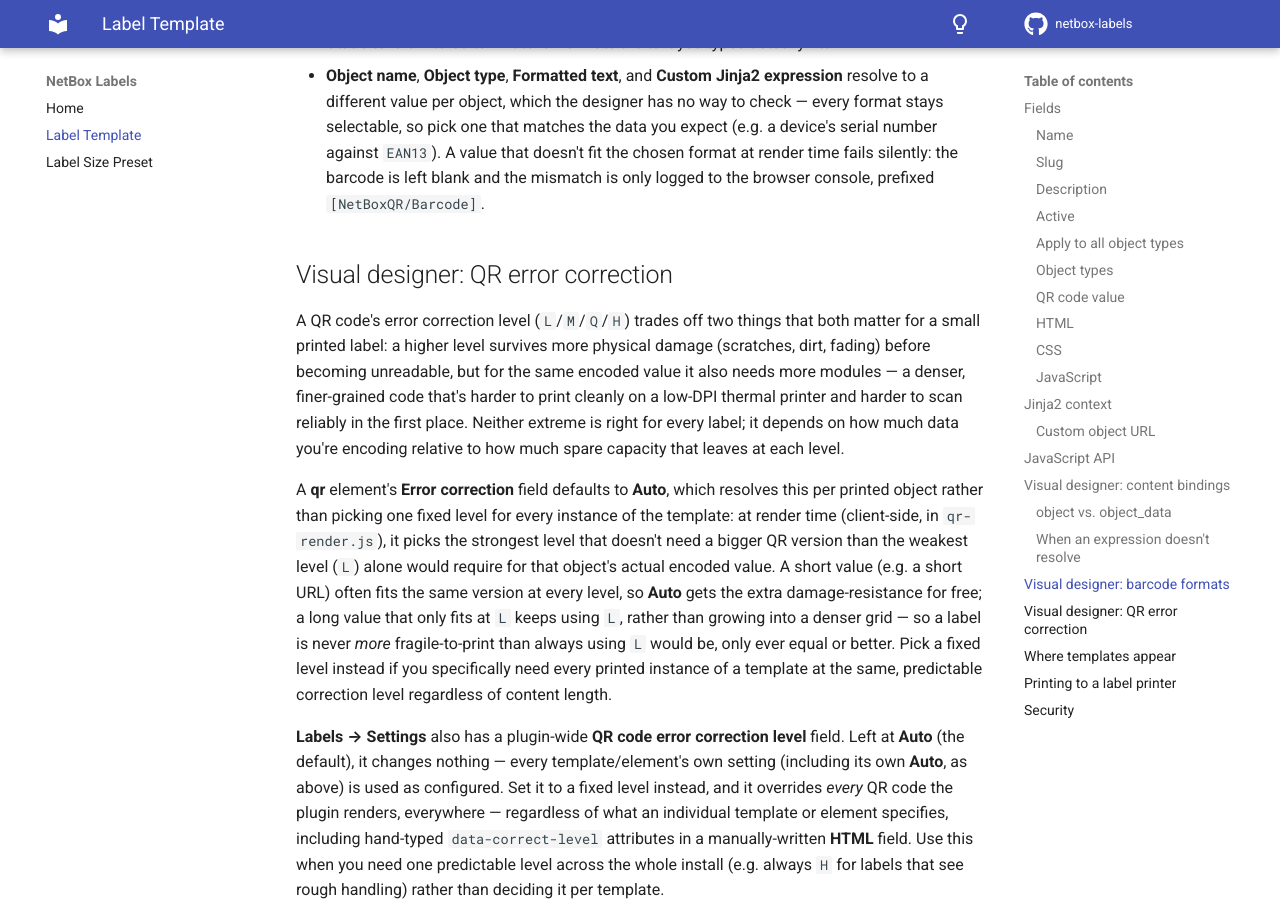
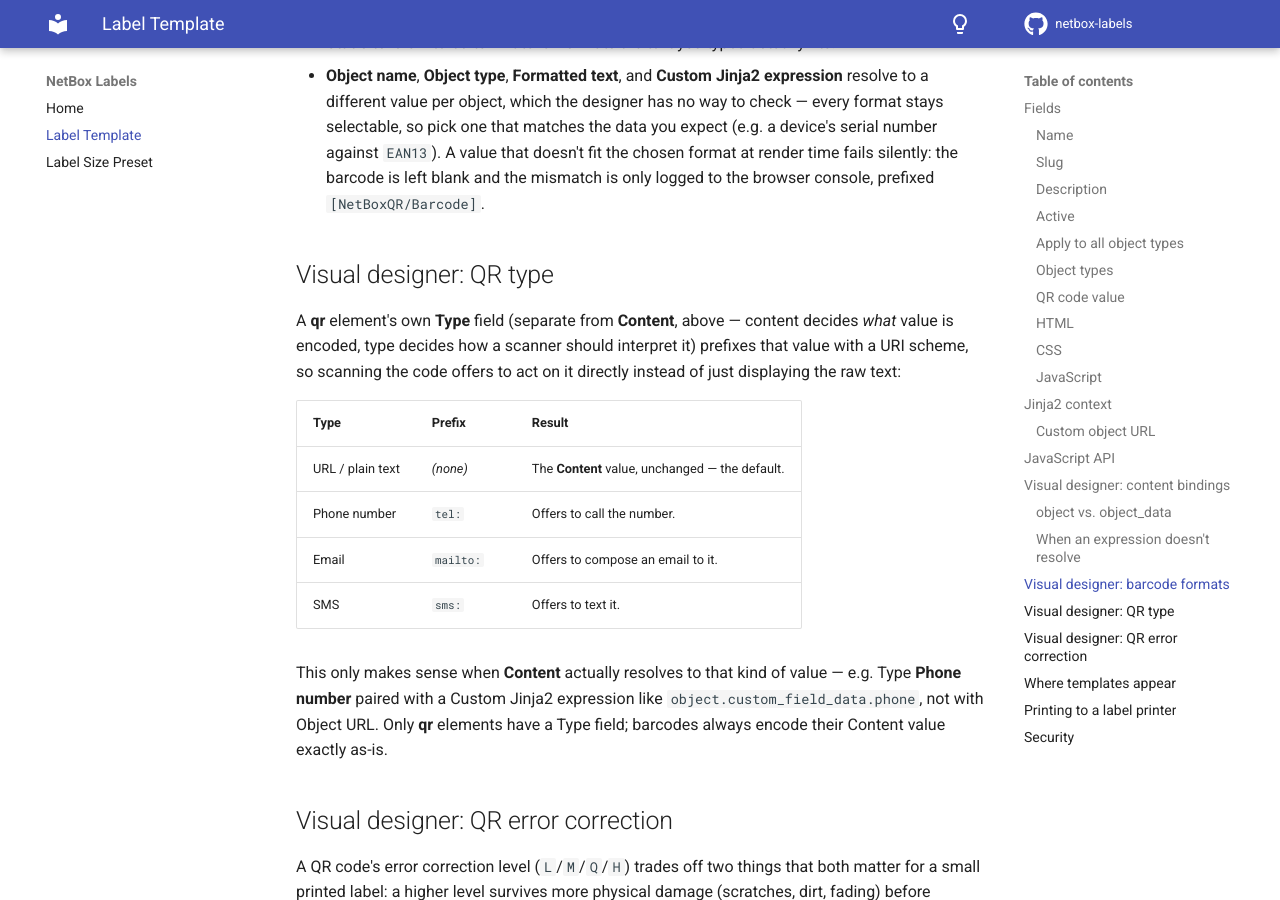
Before and after one commit to N34AY/netbox-labels, an MkDocs documentation site: the page built from docs/qrtemplate.md, in a window 1280 px wide and 900 px high, scrolled down 5850 px. Built offline with MkDocs 1.6.1 and Material for MkDocs 9.7.7, drawn with Linux system fonts in a browser that asks for light colours; comment, search, counter and statistics services are not loaded.

Commit message:
Release v0.5.2
Add a "Type" field to qr elements in the visual designer (URL / plain text,
Phone number, Email, SMS). Prefixes the element's own encoded value with
the matching URI scheme (tel:/mailto:/sms:), so scanning the code offers
to call, email, or text it directly instead of just showing the raw text.

```diff
--- a/docs/qrtemplate.md
+++ b/docs/qrtemplate.md
@@ -199,6 +199,24 @@ whose value it can actually check up front:
   is left blank and the mismatch is only logged to the browser console, prefixed
   `[NetBoxQR/Barcode]`.
 
+## Visual designer: QR type
+
+A **qr** element's own **Type** field (separate from **Content**, above — content decides *what*
+value is encoded, type decides how a scanner should interpret it) prefixes that value with a URI
+scheme, so scanning the code offers to act on it directly instead of just displaying the raw text:
+
+| Type | Prefix | Result |
+| --- | --- | --- |
+| URL / plain text | *(none)* | The **Content** value, unchanged — the default. |
+| Phone number | `tel:` | Offers to call the number. |
+| Email | `mailto:` | Offers to compose an email to it. |
+| SMS | `sms:` | Offers to text it. |
+
+This only makes sense when **Content** actually resolves to that kind of value — e.g. Type
+**Phone number** paired with a Custom Jinja2 expression like `object.custom_field_data.phone`, not
+with Object URL. Only **qr** elements have a Type field; barcodes always encode their Content
+value exactly as-is.
+
 ## Visual designer: QR error correction
 
 A QR code's error correction level (`L`/`M`/`Q`/`H`) trades off two things that both matter for a
--- a/netbox_labels/__init__.py
+++ b/netbox_labels/__init__.py
@@ -6,7 +6,7 @@ class LabelsConfig(PluginConfig):
     verbose_name = 'NetBox Labels'
     author = 'Dmytro Penziakov'
     description = 'Generate scannable QR code labels for NetBox objects from admin-defined HTML/CSS/JS templates'
-    version = '0.5.1'
+    version = '0.5.2'
     base_url = 'labels'
     min_version = '4.5.0'
 
--- a/pyproject.toml
+++ b/pyproject.toml
@@ -4,7 +4,7 @@ build-backend = "setuptools.build_meta"
 
 [project]
 name = "netbox-labels"
-version = "0.5.1"
+version = "0.5.2"
 description = "QR code label templates for NetBox objects"
 readme = "README.md"
 license = "Apache-2.0"
```
Also changed, not shown: netbox_labels/static/docs/models/netbox_labels/qrtemplate/index.html (+61 -0 lines), netbox_labels/static/netbox_labels/qr-designer.js (+11 -1 lines), 5 other files.
